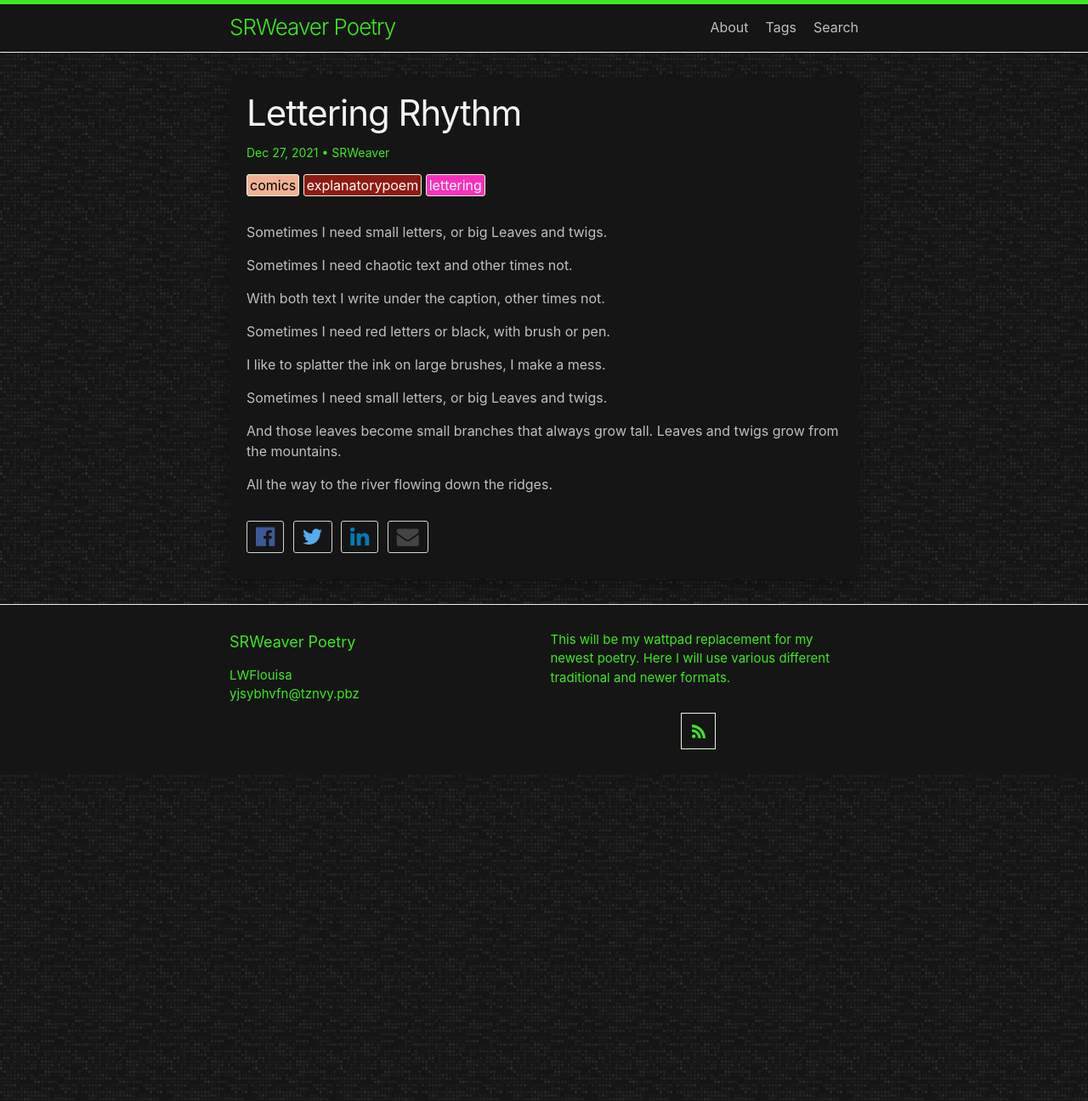
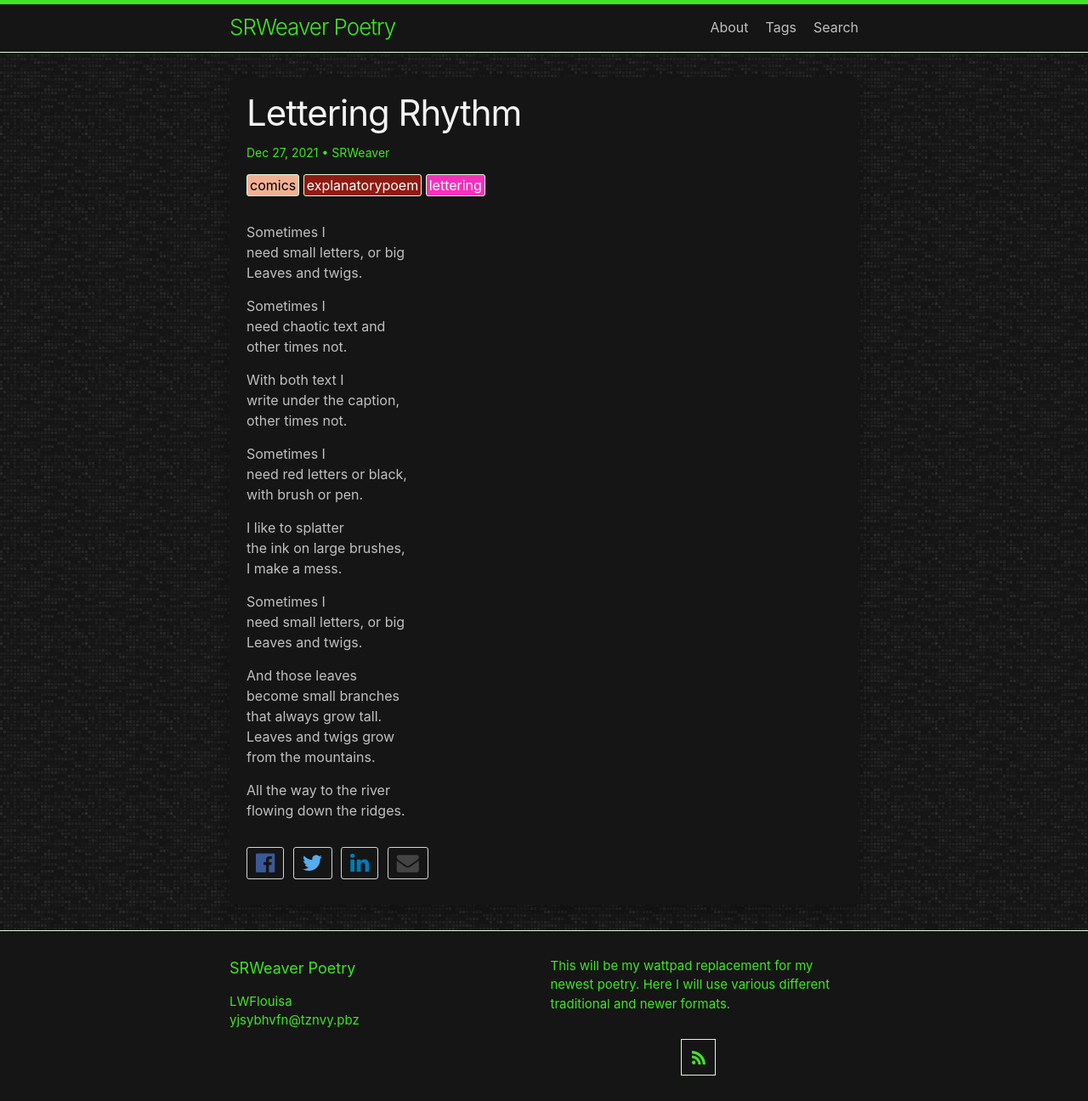
Before and after one commit to LWFlouisa/SRWeaverPoetry, a Jekyll site: the page built from _posts/2021-12-27-explainingrhythm.md, in a window 1280 px wide. Shown: the whole page at 85% size. Built offline with Jekyll 4.4.1, drawn with Linux system fonts in a browser that asks for light colours.

```diff
--- a/_posts/2021-12-27-explainingrhythm.md
+++ b/_posts/2021-12-27-explainingrhythm.md
@@ -4,35 +4,35 @@ author: SRWeaver
 tags: lettering comics explanatorypoem
 layout: post
 ---
-Sometimes I
-need small letters, or big
+Sometimes I<br />
+need small letters, or big<br />
 Leaves and twigs.
 
-Sometimes I
-need chaotic text and
+Sometimes I<br />
+need chaotic text and<br />
 other times not.
 
-With both text I
-write under the caption,
+With both text I<br />
+write under the caption,<br />
 other times not.
 
-Sometimes I
-need red letters or black,
+Sometimes I<br />
+need red letters or black,<br />
 with brush or pen.
 
-I like to splatter
-the ink on large brushes,
+I like to splatter<br />
+the ink on large brushes,<br />
 I make a mess.
 
-Sometimes I
-need small letters, or big
+Sometimes I<br />
+need small letters, or big<br />
 Leaves and twigs.
 
-And those leaves
-become small branches
-that always grow tall.
-Leaves and twigs grow
+And those leaves<br />
+become small branches<br />
+that always grow tall.<br />
+Leaves and twigs grow<br />
 from the mountains.
 
-All the way to the river
+All the way to the river<br />
 flowing down the ridges.
```
